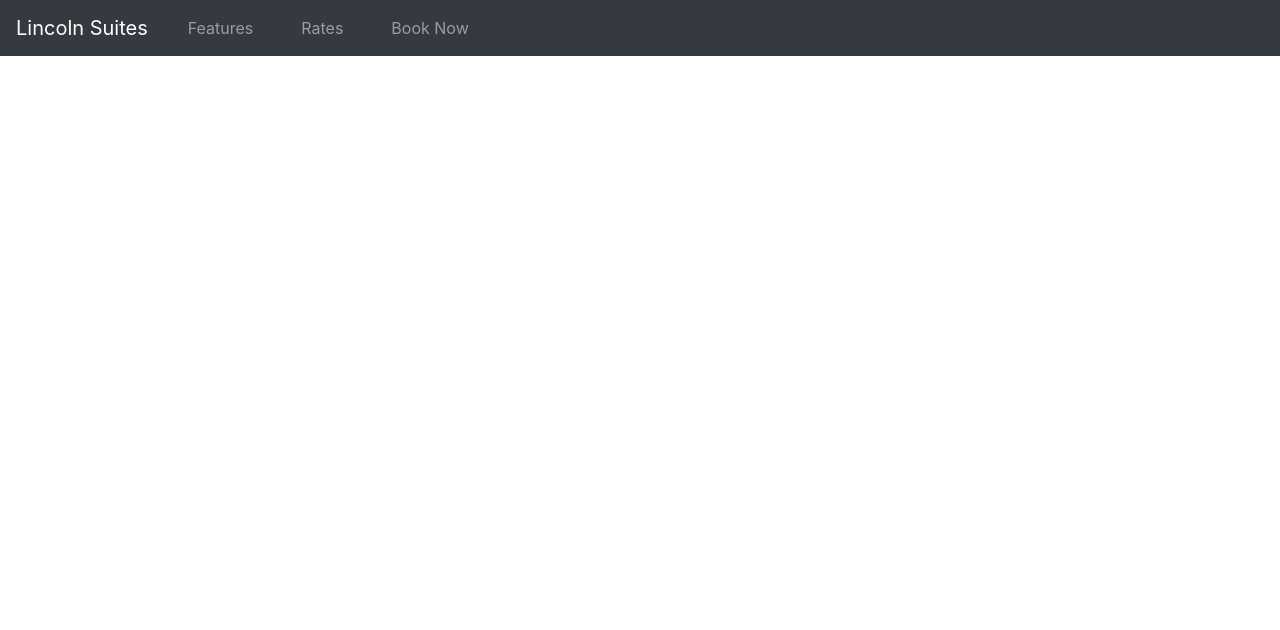
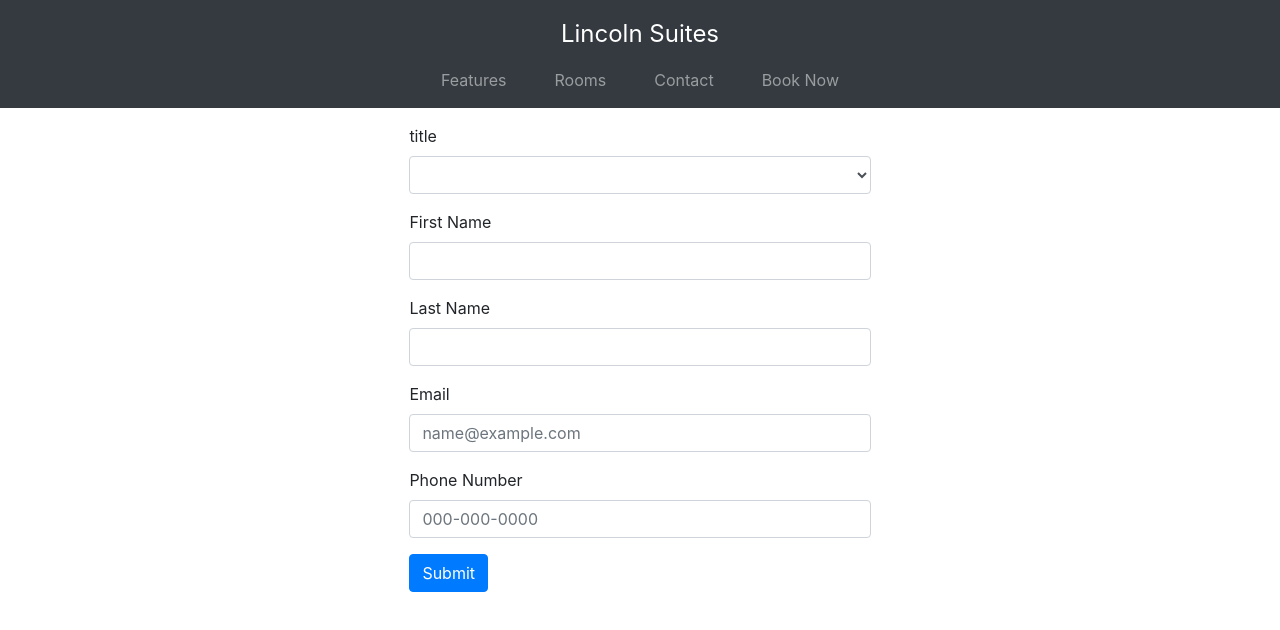
Before and after one commit to MeganWilkinson/Lincoln-Suites-Website, a plain HTML site: page public/book_now.html in a window 1280 px wide. Drawn offline with nearby package versions, Linux system fonts and the light colour scheme; some packages are replaced by stand-ins of ours.

Commit message:
re-did navbar and made a simple book now form

```diff
--- a/public/book_now.html
+++ b/public/book_now.html
@@ -1,5 +1,6 @@
 <!DOCTYPE html>
 <html lang="en">
+
 <head>
   <meta charset="utf-8">
   <meta name="viewport" content="width=device-width, initial-scale=1, shrink-to-fit=no">
@@ -20,20 +21,113 @@
 </head>
 
 <body>
+  <div class="row-fluid">
+    <!-- navbar cluster -->
+    <div class="col-fluid">
+      <!-- title text/logo -->
+      <div class="row-fluid navbar-dark bg-dark pt-3">
+        <center>
+          <font color="white" size="+2">Lincoln Suites</font>
+        </center>
+      </div>
+
+      <div class="row-fluid">
         <!-- NavBar -->
-        <nav class="navbar sticky-top navbar-expand-sm navbar-dark bg-dark">
-            <a class="navbar-brand" href="index.html">Lincoln Suites</a>
+        <nav class="navbar navbar-expand-sm navbar-dark bg-dark">
+          <!--a class="navbar-brand" href="index.html">Lincoln Suites</a> -->
           <button class="navbar-toggler" type="button" data-toggle="collapse" data-target="#navbarNavAltMarkup" aria-controls="navbarNavAltMarkup" aria-expanded="false" aria-label="Toggle navigation">
             <span class="navbar-toggler-icon"></span>
           </button>
           <div class="collapse navbar-collapse" id="navbarNavAltMarkup">
-              <div class="navbar-nav">
-                    <a class="nav-item nav-link mx-3" href="#">Features</a>
-                    <a class="nav-item nav-link mx-3" href="#">Rates</a>
-                    <a class="nav-item nav-link mx-3" href="#">Book Now<span class="sr-only">(current)</span></a>
+            <div class="navbar-nav mx-auto">
+              <a class="nav-item nav-link mx-3" href="features.html">Features</a>
+              <a class="nav-item nav-link mx-3" href="rooms.html">Rooms</a>
+              <a class="nav-item nav-link mx-3" href="contact.html">Contact</a>
+              <a class="nav-item nav-link mx-3" href="book_now.html">Book Now<span class="sr-only">(current)</span></a>
             </div>
           </div>
         </nav>
+      </div>
+    </div> <!-- navbar cluster -->
+  </div>
+
+  <!-- book now form -->
+  <div class="row justify-content-center">
+    <div class="col-xl-9">
+      <div class="row justify-content-around">
+
+        <div class="col-md-6 m-3">
+          <form class="needs-validation" novalidate>
+            <div class="form-group">
+              <label for="title">title</label>
+              <select class="form-control" id="title">
+                <option></option>
+                <option>Mr.</option>
+                <option>Ms.</option>
+                <option>Mrs.</option>
+                <option>Dr.</option>
+              </select>
+
+            </div>
+            <div class="form-group">
+              <label for="firstName">First Name</label>
+              <input type="text" class="form-control" id="firstName" required>
+            </div>
+            <div class="form-group">
+              <label for="lastName">Last Name</label>
+              <input type="text" class="form-control" id="lastName" required>
+            </div>
+            <div class="form-group">
+              <label for="email">Email</label>
+              <input type="email" class="form-control" id="email" placeholder="name@example.com" required>
+              <div class="invalid-feedback">
+                Please input a valid email address.
+              </div>
+            </div>
+            <div class="form-group">
+              <label for="phone">Phone Number</label>
+              <input type="tel" class="form-control" id="phone" placeholder="000-000-0000" pattern="[0-9]{3}-[0-9]{3}-[0-9]{4}" required>
+              <div class="invalid-feedback">
+                Please input a valid phone number.
+              </div>
+            </div>
+
+            <div class="form-group row">
+              <div class="col-sm-10">
+                <button type="submit" class="btn btn-primary">Submit</button>
+              </div>
+            </div>
+          </form>
+        </div>
+
+
+      </div>
+
+    </div>
+  </div> <!-- book now form -->
+
+  <script>
+  // Example starter JavaScript for disabling form submissions if there are invalid fields
+  (function() {
+    'use strict';
+    window.addEventListener('load', function() {
+      // Fetch all the forms we want to apply custom Bootstrap validation styles to
+      var forms = document.getElementsByClassName('needs-validation');
+      // Loop over them and prevent submission
+      var validation = Array.prototype.filter.call(forms, function(form) {
+        form.addEventListener('submit', function(event) {
+          if (form.checkValidity() === false) {
+            event.preventDefault();
+            event.stopPropagation();
+          }
+          form.classList.add('was-validated');
+        }, false);
+      });
+    }, false);
+  })();
+  </script>
+
 </body>
 
+
 </html>
```
Also changed, not shown: public/index.html (+56 -6 lines). Lines whose indentation alone changed are shown as unchanged.
